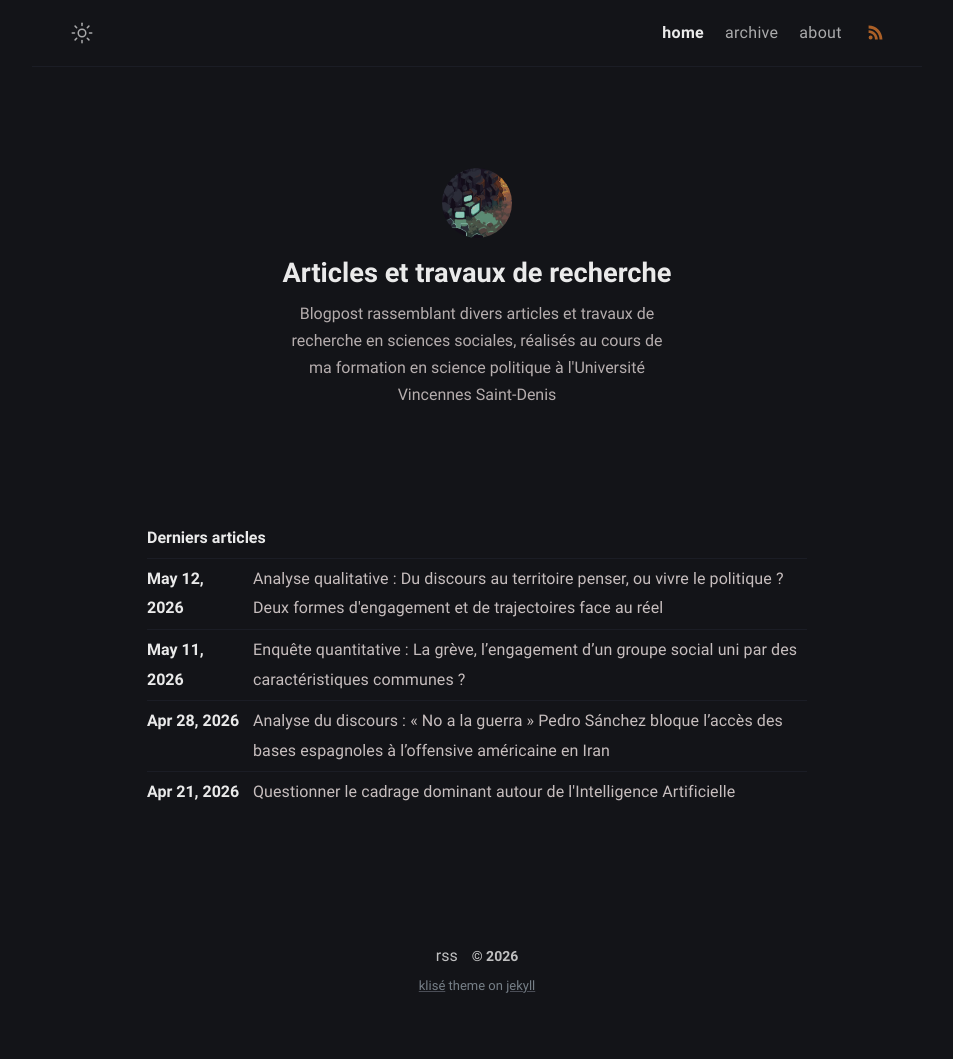
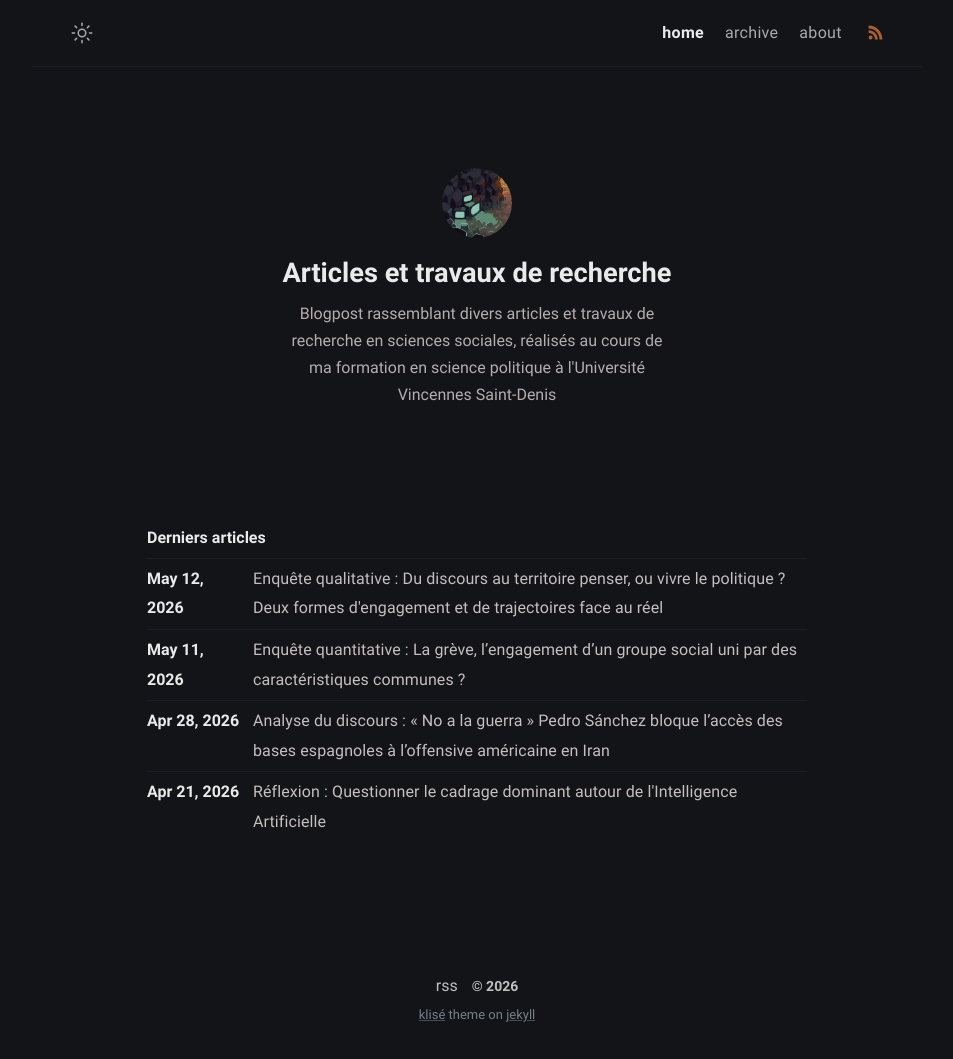
Before and after one commit to jujubegit/jujubegit.github.io, a Jekyll site: the page built from index.md, in a window 1280 px wide. Shown: the whole page, without its empty margins (163-1116 px from the left). Built offline with Jekyll 4.4.1, drawn with Linux system fonts in a browser that asks for light colours; before the commit the page ends 1030 px from its top, so only the background shows below that.

Commit message:
changed post titles

```diff
--- a/_posts/ia-cadrage/2026-05-01-IA-cadrage.md
+++ b/_posts/ia-cadrage/2026-05-01-IA-cadrage.md
@@ -1,5 +1,5 @@
 ---
-title: Questionner le cadrage dominant autour de l'Intelligence Artificielle
+title: "Réflexion : Questionner le cadrage dominant autour de l'Intelligence Artificielle"
 date: 2026-04-22 00:00:00 +07:00
 modified: 2026-04-22 00:00:00 +07:00
 tags:
--- a/_posts/quali-engagement/2026-05-12-quali-engagement.md
+++ b/_posts/quali-engagement/2026-05-12-quali-engagement.md
@@ -1,5 +1,5 @@
 ---
-title: "Analyse qualitative : Du discours au territoire penser, ou vivre le politique ? Deux formes d'engagement et de trajectoires face au réel"
+title: "Enquête qualitative : Du discours au territoire penser, ou vivre le politique ? Deux formes d'engagement et de trajectoires face au réel"
 date: 2026-05-12 10:00:00 +07:00
 modified: 2026-05-12 10:00:00 +07:00
 tags:
```
